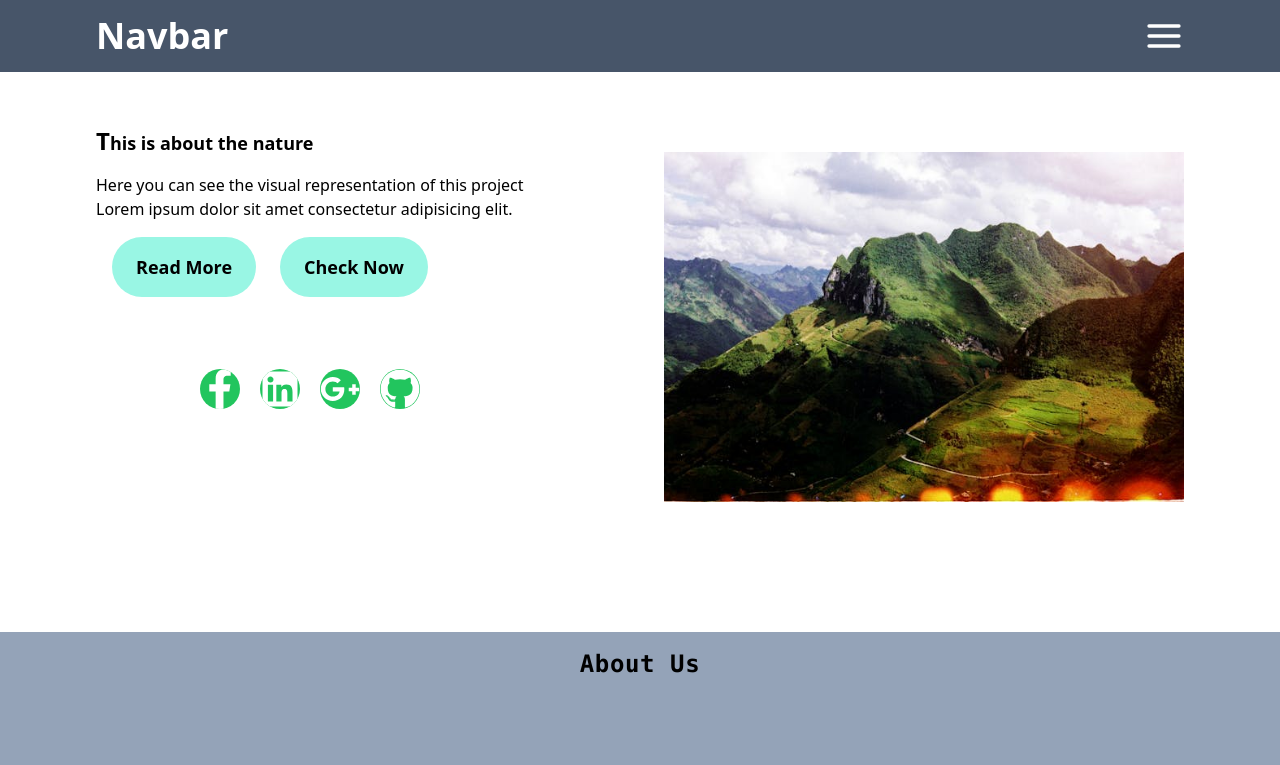
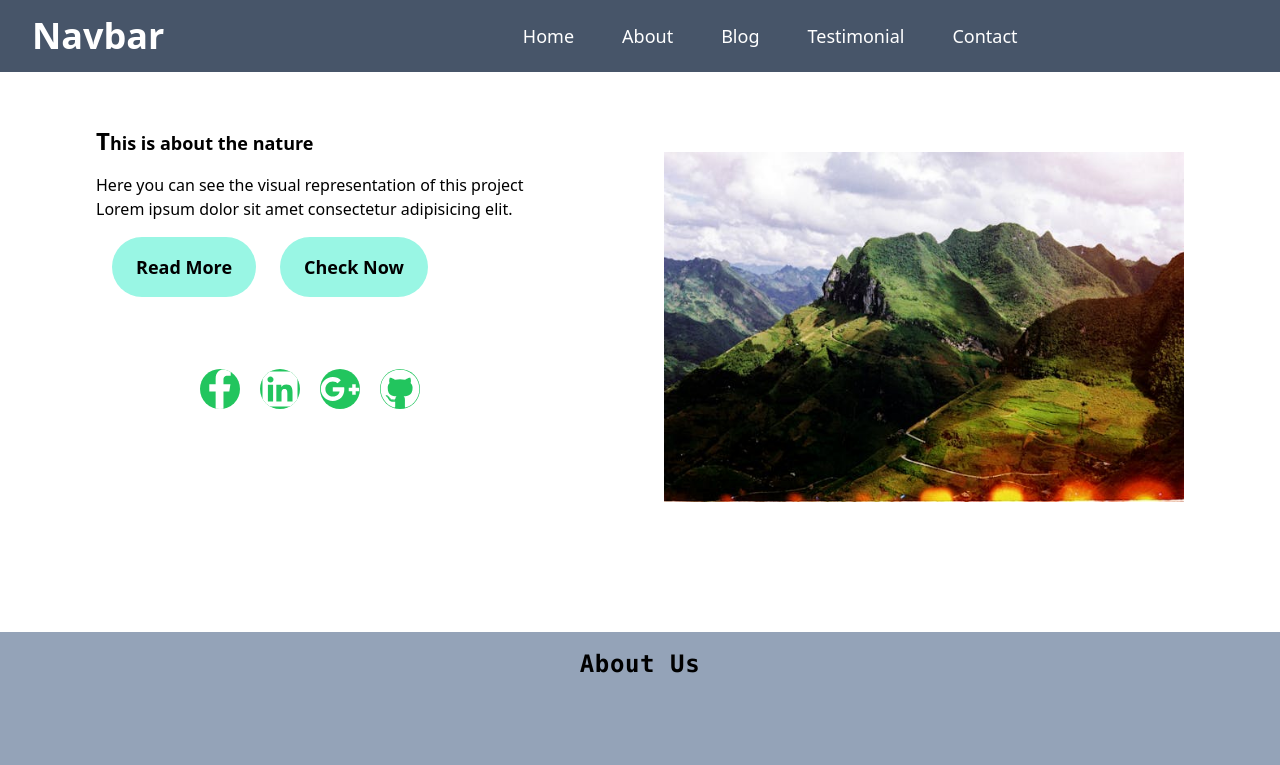
Before and after one commit to neelendrareddy9001/json_webtoken-authentication, a React (Create React App) app in the folder client/: page / in a window 1280 px wide. Shown: the top 765 px of the page. Built offline with nearby package versions, Linux system fonts and the light colour scheme.

Commit message:
modified

```diff
--- a/client/src/Components/Header/Header.jsx
+++ b/client/src/Components/Header/Header.jsx
@@ -14,9 +14,9 @@ const Header = () => {
 
   return (
     <section>
-    <nav className='navbar shadow-md py-4 flex justify-between w-full bg-slate-600 text-white px-24 min-h-[65px] items-center'>
+    <nav className='navbar shadow-md py-4 flex justify-between w-full bg-slate-600 text-white px-8 min-h-[65px] items-center'>
         <a href='logo' className='logo text-4xl font-semibold capitalize cursor-pointer overflow-hidden'>navbar</a>
-        <ul className=' gap-12 text-lg font-thin hidden sm:hidden'>
+        <ul className=' gap-12 text-lg font-thin flex mdd:hidden ml-32'>
             <li>
                 <a href='home'>Home</a>
             </li>
@@ -35,9 +35,9 @@ const Header = () => {
             <div className='line'></div>
         </ul>
 
-        <div className='md:hidden'>
-            <FiMenu size={40} />
-            <IoCloseOutline size={40}  style={{display: "none"}}/>
+        <div className=''>
+            <FiMenu size={40} className=' md:block hidden' />
+            <IoCloseOutline size={25} style={{display: 'none'}} />
         </div>
 
         {
--- a/client/tailwind.config.js
+++ b/client/tailwind.config.js
@@ -3,9 +3,9 @@ module.exports = {
   content: [ "./src/**/*.{js,jsx,ts,tsx}",],
   theme: {
     screens: {
-      '2xl': {'max': '1535px'},
-      'xl' : {'max': '1279px'},
+      'xl': {'max': '1535px'},
       'lg' : {'max': '1024px'},
+      'mdd' : {'max': '840px'},
       'md' : {'max': '767px'},
       'sm' : {'max': '639px'}
     },
```
